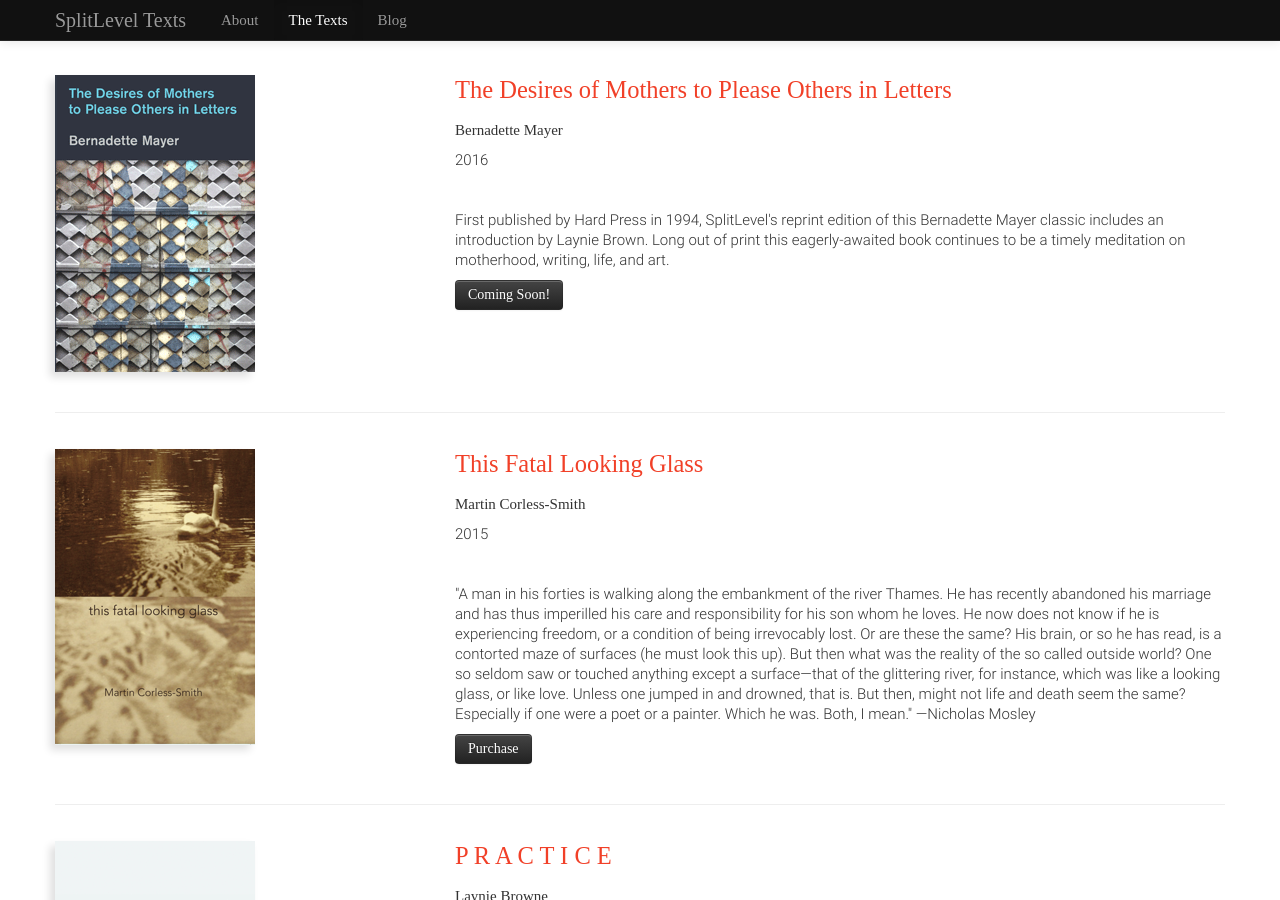
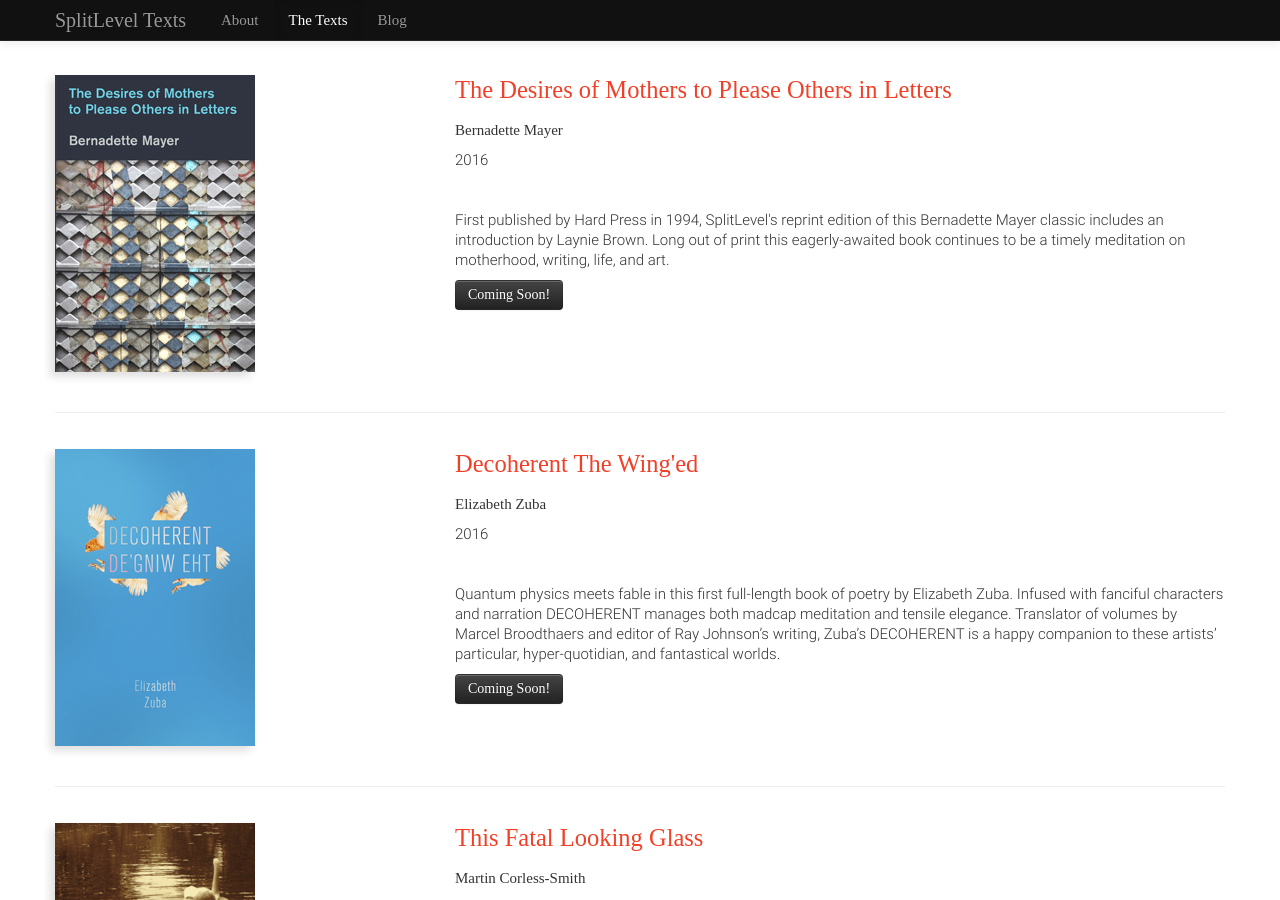
Before and after one commit to splitleveltexts/splitleveltexts.github.io, a Jekyll site: the page built from texts/index.html, in a window 1280 px wide and 900 px high. Built offline with Jekyll 4.4.1, drawn with Linux system fonts in a browser that asks for light colours; some web fonts are replaced.

Commit message:
Update index.html

```diff
--- a/texts/index.html
+++ b/texts/index.html
@@ -21,13 +21,33 @@ texts: active
 					<h3 class="title"><a href="/texts/desires">The Desires of Mothers to Please Others in Letters</a></h3>
 					<p class="author">Bernadette Mayer</p>
 					<p class="date">2016</p>
-					<p class="description"> First published by Hard Press in 1994, SplitLevel's reprint edition of this Bernadette Mayer classic includes an introduction by Laynie Brown. Long out of print this eagerly-awaited book continues to be a timely meditation on motherhood, writing, life, and art.</p>
+					<p class="description">First published by Hard Press in 1994, SplitLevel's reprint edition of this Bernadette Mayer classic includes an introduction by Laynie Brown. Long out of print this eagerly-awaited book continues to be a timely meditation on motherhood, writing, life, and art.</p>
 					<a class="btn btn-inverse" href="http://www.spdbooks.org/">Coming Soon!</a>
 				</div>
 			</div><!-- /.row -->
 			<!-- SPL09 - Bernadette Mayer - The Desires of Mothers to Please Others in Letters - END -->
 
 		<hr>
+			<!-- SPL10 - Elizabeth Zuba - Decoherent The Wing'ed -->
+			<div class="row catalog">
+				<!-- Cover -->
+				<div class="span4">
+					<img class="img-square main-cover" src="/img/covers/zuba-200px.png" title="Elizabeth Zuba - Decoherent The Wing'ed">
+				</div>
+
+				<!-- Description -->
+				<div class="span8">
+					<h3 class="title"><a href="/texts/desires">Decoherent The Wing'ed</a></h3>
+					<p class="author">Elizabeth Zuba</p>
+					<p class="date">2016</p>
+					<p class="description">Quantum physics meets fable in this first full-length book of poetry by Elizabeth Zuba. Infused with fanciful characters and narration DECOHERENT manages both madcap meditation and tensile elegance. Translator of volumes by Marcel Broodthaers and editor of Ray Johnson’s writing, Zuba’s DECOHERENT is a happy companion to these artists’ particular, hyper-quotidian, and fantastical worlds.</p>
+					<a class="btn btn-inverse" href="http://www.spdbooks.org/">Coming Soon!</a>
+				</div>
+			</div><!-- /.row -->
+				<!-- SPL10 - Elizabeth Zuba - Decoherent The Wing'ed END -->
+
+		<hr>
+
 
 			<!-- SPL07 - Martin Corless-Smith - This Fatal Looking Glass -->
 			<div class="row catalog">
```
